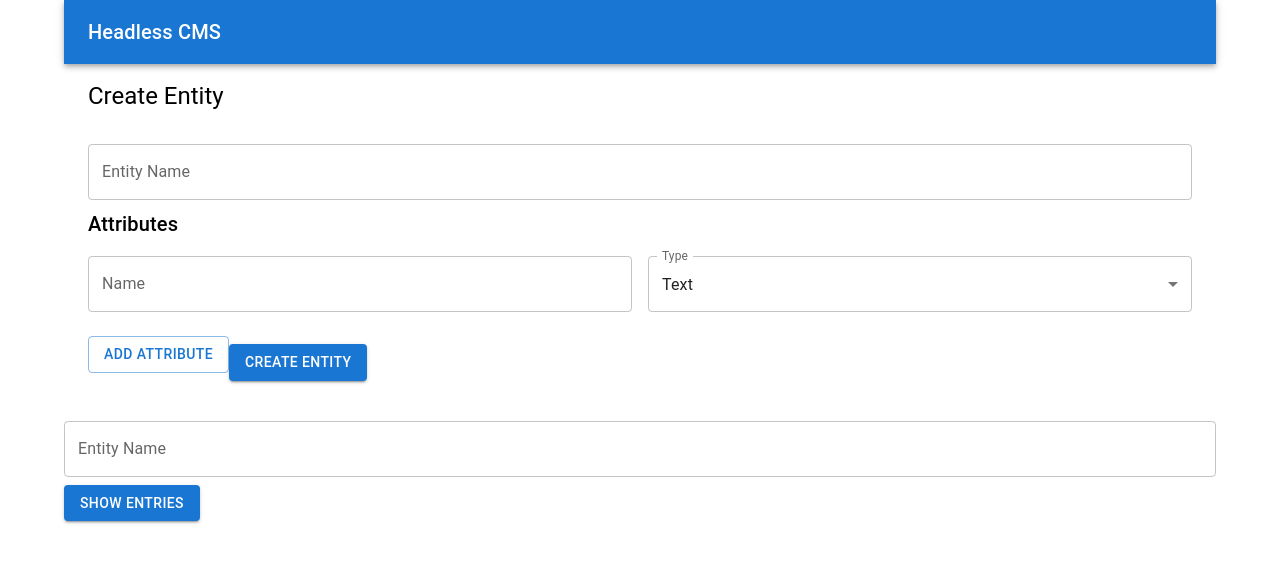
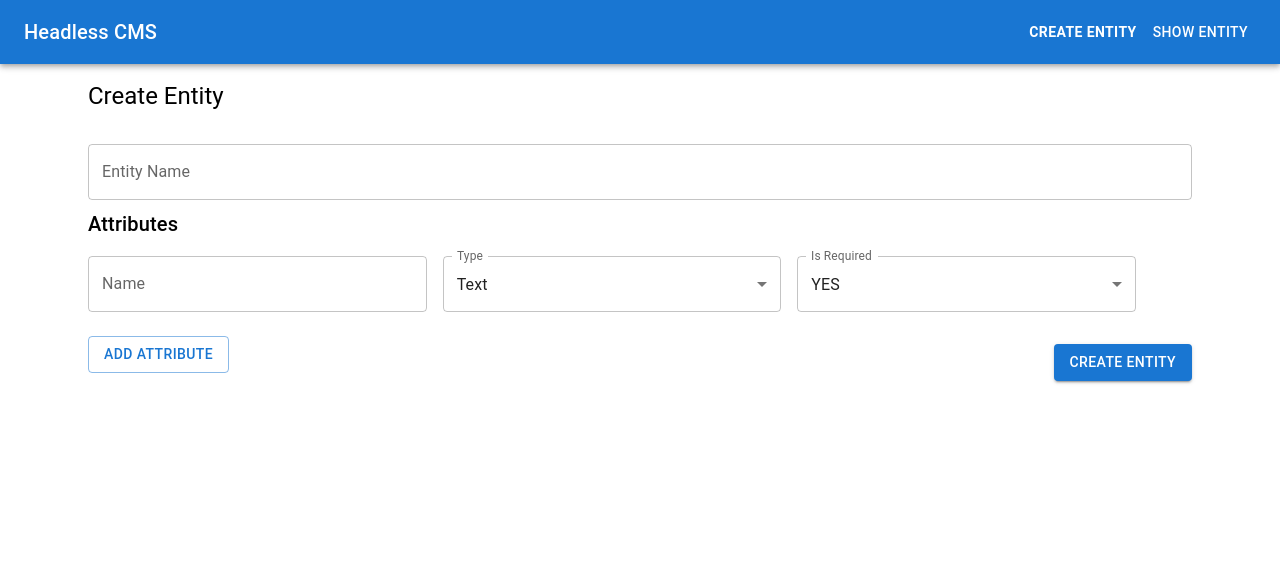
Before and after one commit to hargun0360/Vahan_Client, a React (Create React App) app: page / in a window 1280 px wide. Shown: the top 562 px of the page. Built offline with nearby package versions, Linux system fonts and the light colour scheme.

Commit message:
Add Routing and Is Required Field

```diff
--- a/package.json
+++ b/package.json
@@ -15,6 +15,7 @@
     "axios": "^1.6.8",
     "react": "^18.3.1",
     "react-dom": "^18.3.1",
+    "react-router-dom": "^6.23.1",
     "react-scripts": "5.0.1",
     "styled-components": "^6.1.11",
     "web-vitals": "^2.1.4"
--- a/src/App.js
+++ b/src/App.js
@@ -1,49 +1,21 @@
-import React, { useState } from "react";
-import {
-  Container,
-  Typography,
-  AppBar,
-  Toolbar,
-  TextField,
-  Button,
-} from "@mui/material";
+import React from "react";
+import { BrowserRouter as Router, Routes, Route } from "react-router-dom";
+import { Container, Typography } from "@mui/material";
+import Navbar from "./Component/Navbar";
 import CreateEntity from "./Component/CreateEntity";
-// import AddAttribute from './components/AddAttribute';
-// import DeleteAttribute from './components/DeleteAttribute';
-// import UpdateAttribute from './components/UpdateAttribute';
-import EntriesTable from "./Component/EntriesTable";
+import ShowEntity from "./Component/EntriesTable";
 
 function App() {
-  const [entityName, setEntityName] = useState("");
-  const [showEntries, setShowEntries] = useState(false);
-
-  const handleShowEntries = () => {
-    setShowEntries(true);
-  };
-
   return (
-    <Container>
-      <AppBar position="static">
-        <Toolbar>
-          <Typography variant="h6">Headless CMS</Typography>
-        </Toolbar>
-      </AppBar>
-      <CreateEntity />
-      {/* <AddAttribute />
-      <DeleteAttribute />
-      <UpdateAttribute /> */}
-      <TextField
-        label="Entity Name"
-        value={entityName}
-        onChange={(e) => setEntityName(e.target.value)}
-        fullWidth
-        margin="normal"
-      />
-      <Button variant="contained" color="primary" onClick={handleShowEntries}>
-        Show Entries
-      </Button>
-      {showEntries && <EntriesTable entityName={entityName} />}
-    </Container>
+    <Router>
+      <Navbar />
+      <Container>
+        <Routes>
+          <Route path="/" element={<CreateEntity />} />
+          <Route path="/show-entity" element={<ShowEntity />} />
+        </Routes>
+      </Container>
+    </Router>
   );
 }
 
--- a/src/Component/CreateEntity.js
+++ b/src/Component/CreateEntity.js
@@ -27,10 +27,10 @@ const FormContainer = styled(Container)(({ theme }) => ({
 const CreateEntity = () => {
   const theme = useTheme();
   const [entityName, setEntityName] = useState("");
-  const [attributes, setAttributes] = useState([{ name: "", type: "text" }]);
+  const [attributes, setAttributes] = useState([{ name: "", type: "text" , isRequired : "YES"}]);
 
   const handleAddAttribute = () => {
-    setAttributes([...attributes, { name: "", type: "text" }]);
+    setAttributes([...attributes, { name: "", type: "text" , isRequired : "YES" }]);
   };
 
   const handleChangeAttribute = (index, field, value) => {
@@ -104,7 +104,28 @@ const CreateEntity = () => {
                 <MenuItem value="int">Int</MenuItem>
               </Select>
             </FormControl>
-            {index !== 0 && (
+            <FormControl fullWidth margin="normal">
+              <InputLabel>Is Required</InputLabel>
+              <Select
+                value={attr.isRequired}
+                onChange={(e) =>
+                  handleChangeAttribute(index, "YES", e.target.value)
+                }
+                label="Is Required"
+              >
+                <MenuItem value="YES">YES</MenuItem>
+                <MenuItem value="NO">NO</MenuItem>
+              </Select>
+            </FormControl>
+            {index == 0 ? (
+              <IconButton
+                onClick={() => handleRemoveAttribute(index)}
+                color="secondary"
+                sx={{ visibility: "hidden" }}
+              >
+                <Close />
+              </IconButton>
+            ) : (
               <IconButton
                 onClick={() => handleRemoveAttribute(index)}
                 color="secondary"
@@ -114,6 +135,14 @@ const CreateEntity = () => {
             )}
           </Box>
         ))}
+        <div
+          style={{
+            display: "flex",
+            width: "100%",
+            justifyContent: "space-between",
+            alignItems: "center",
+          }}
+        >
           <Button
             type="button"
             onClick={handleAddAttribute}
@@ -125,6 +154,7 @@ const CreateEntity = () => {
           <Button type="submit" variant="contained" color="primary">
             Create Entity
           </Button>
+        </div>
       </form>
     </FormContainer>
   );
--- /dev/null
+++ b/src/Component/Navbar.js
@@ -0,0 +1,37 @@
+import React from "react";
+import { AppBar, Toolbar, Typography, Button, Box } from "@mui/material";
+import { Link, useLocation } from "react-router-dom";
+
+const Navbar = () => {
+  const location = useLocation();
+
+  return (
+    <AppBar position="static">
+      <Toolbar>
+        <Typography variant="h6" sx={{ flexGrow: 1 }}>
+          Headless CMS
+        </Typography>
+        <Box>
+          <Button
+            component={Link}
+            to="/"
+            color="inherit"
+            sx={{ fontWeight: location.pathname === "/" ? "Bold" : "none" }}
+          >
+            Create Entity
+          </Button>
+          <Button
+            component={Link}
+            to="/show-entity"
+            color="inherit"
+            sx={{ fontWeight: location.pathname === "/show-entity" ? "Bold" : "none" }}
+          >
+            Show Entity
+          </Button>
+        </Box>
+      </Toolbar>
+    </AppBar>
+  );
+};
+
+export default Navbar;
```
Also changed, not shown: src/Component/AddEntry.js (added, +109 -0 lines), 1 other file (tests, documents, lock files or other folders). Lines whose indentation alone changed are shown as unchanged.
